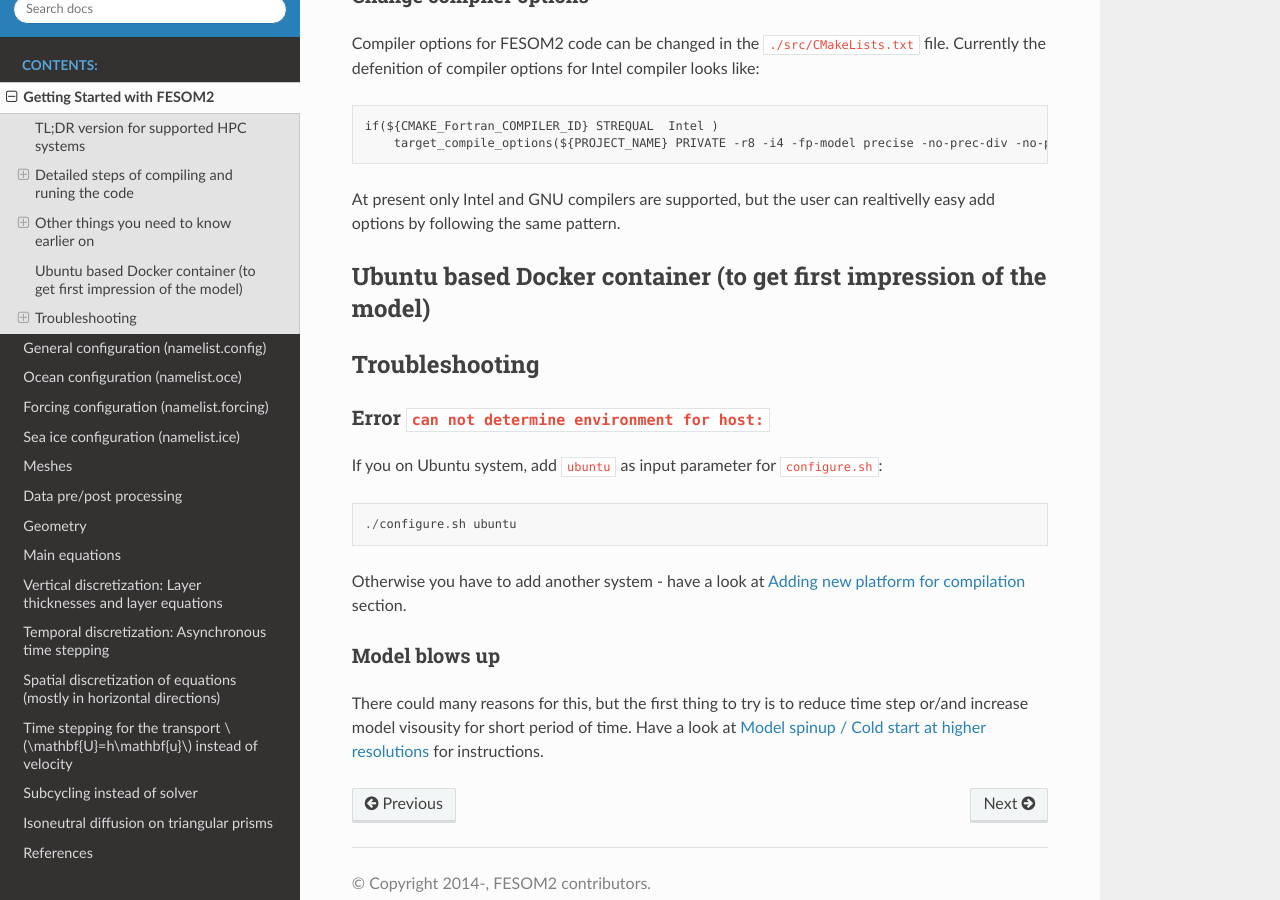
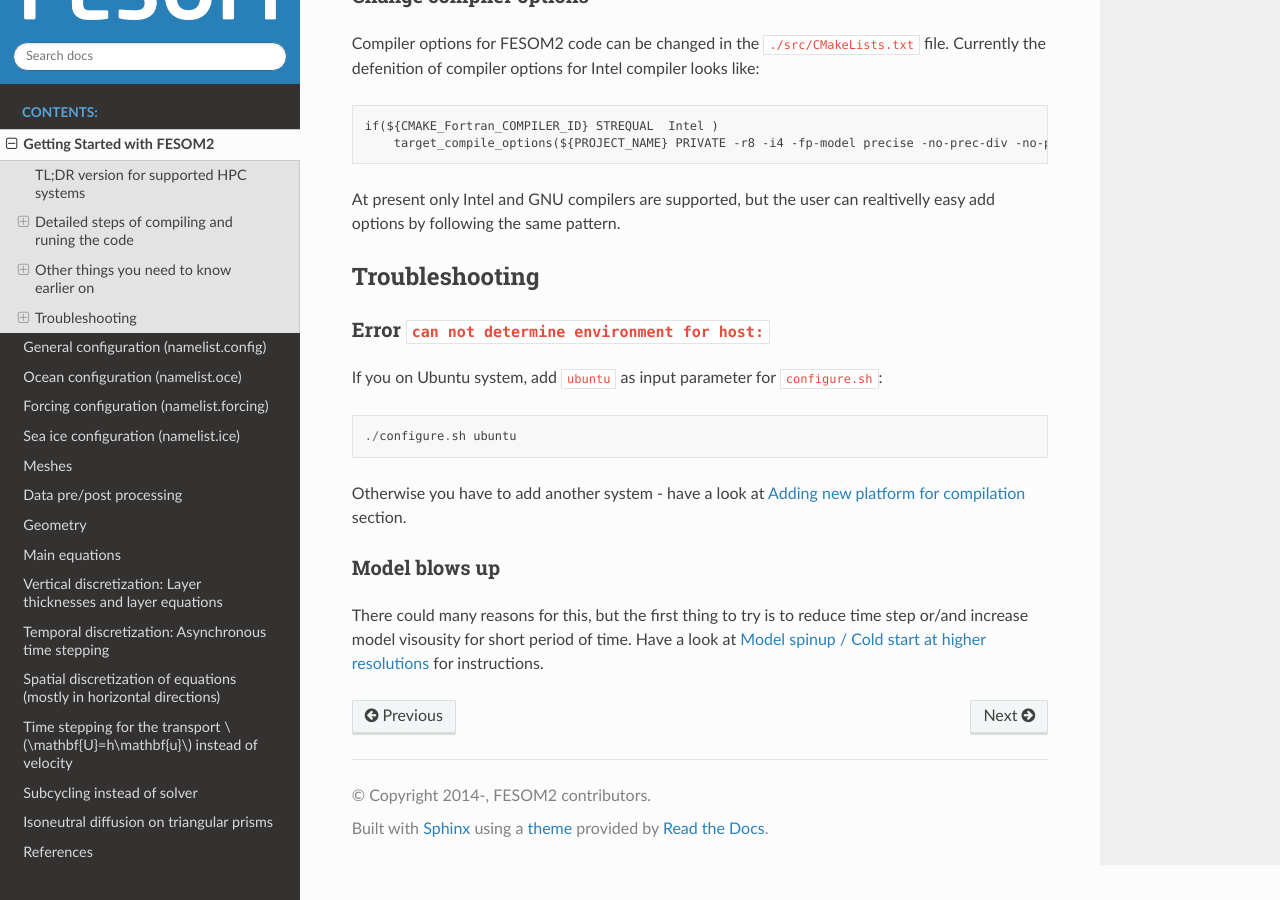
Before and after one commit to FESOM/fesom2_doc, a Sphinx documentation site: the page built from doc/getting_started/getting_started.rst, in a window 1280 px wide and 900 px high, scrolled down 9606 px. Built offline with Sphinx 7.4.7 and the Read the Docs theme 2.0.0, drawn with Linux system fonts in a browser that asks for light colours.

Commit message:
remove mention of docker for the time being

```diff
--- a/doc/getting_started/getting_started.rst
+++ b/doc/getting_started/getting_started.rst
@@ -346,10 +346,6 @@ Compiler options for FESOM2 code can be changed in the ``./src/CMakeLists.txt``
 At present only Intel and GNU compilers are supported, but the user can realtivelly easy add options by following the same pattern.
 
 
-Ubuntu based Docker container (to get first impression of the model)
-====================================================================
-
-
 Troubleshooting
 ===============
 
```
